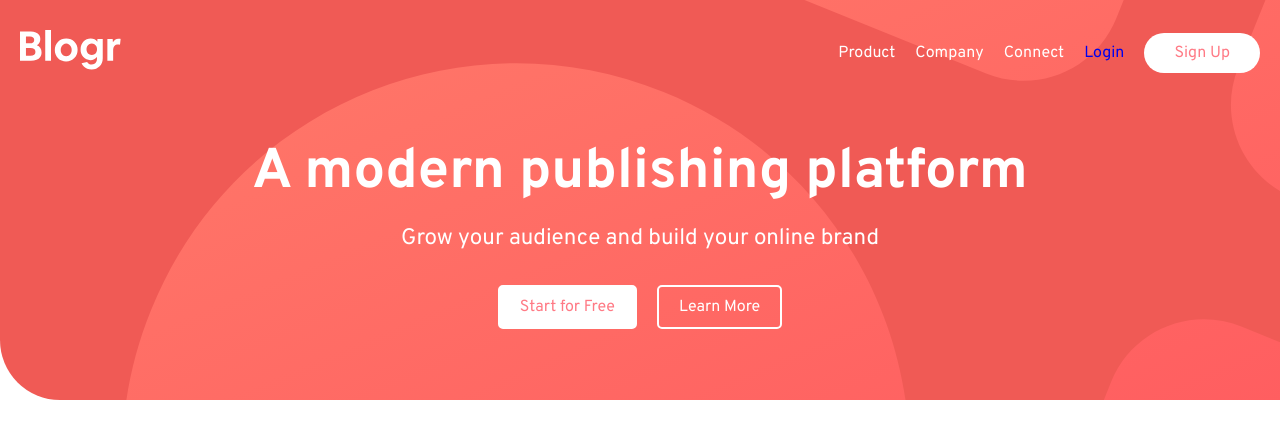
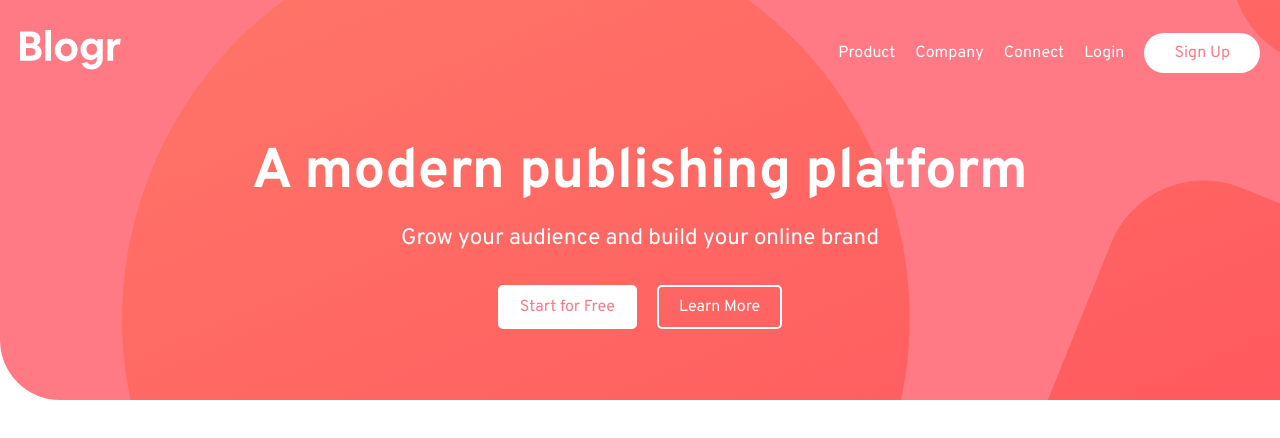
Before and after one commit to mdrashid2565/Blogr, a plain HTML site: page index.html in a window 1280 px wide. Drawn offline with Linux system fonts and the light colour scheme.

Commit message:
CSS Changes

```diff
--- a/style.css
+++ b/style.css
@@ -26,12 +26,11 @@ html {
 
 /* Header Styling */
 .header {
-    /* background-color: hsla(355, 100%, 50%, 0.5); */
-    background-color: #f05a55;
+    background-color: hsl(355, 100%, 74%);
     background-image: url(bg-pattern-intro-desktop.svg);
     min-height: 50vh;
     padding: 30px 0;
-    background-position: 25% 50%;
+    background-position: 25% 55%;
     border-radius: 0 0 0 60px;
 }
 
@@ -77,10 +76,10 @@ html {
     text-decoration: none;
     font-size: 1rem;
 }
-.login {
-color: white;
+
+.log-in {
+    color: white;
 }
-
 .sign-up {
     padding: 10px 30px;
     color: hsl(355, 100%, 74%);
@@ -126,11 +125,12 @@ color: white;
 
 /* Hamburger Menu for Mobile */
 .menu-icon {
+    color: white;
     display: none;
     font-size: 30px;
     cursor: pointer;
-    color: white;
 }
+
 
 /* Responsive Design */
 @media (max-width: 768px) {
```
